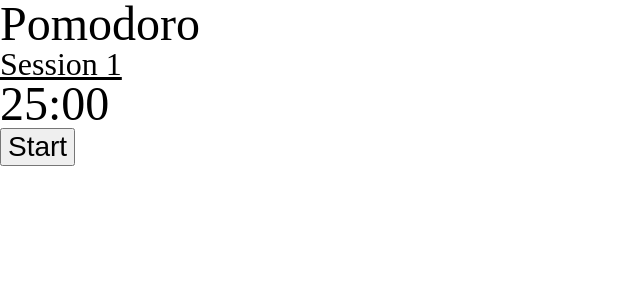
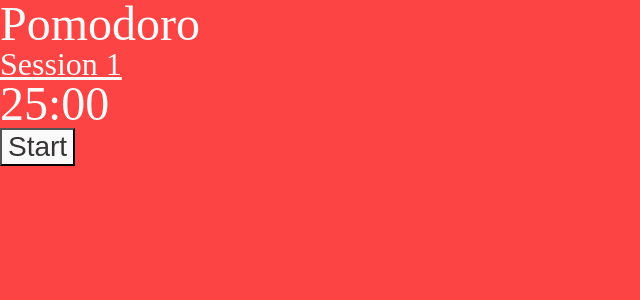
Before and after one commit to Silmunia/pommodoro, an Angular app: page / in a window 1280 px wide. Shown: the top 300 px of the page, without its empty margins (0-640 px from the left). Built offline with nearby package versions, Linux system fonts and the light colour scheme.

Commit message:
Add colors to basic layout

```diff
--- a/src/app/app.component.css
+++ b/src/app/app.component.css
@@ -15,4 +15,6 @@ h3 {
 
 button {
     font-size: 2.8rem;
+    background: var(--pomodoro-white);
+    color: var(--pomodoro-black);
 }
--- a/src/styles.css
+++ b/src/styles.css
@@ -5,4 +5,7 @@
     --pomodoro-black: #363333;
     --pomodoro-white: #fafafa;
     font-size: 62.5%;
+
+    background-color: var(--pomodoro-red);
+    color: var(--pomodoro-white);
 }
```
